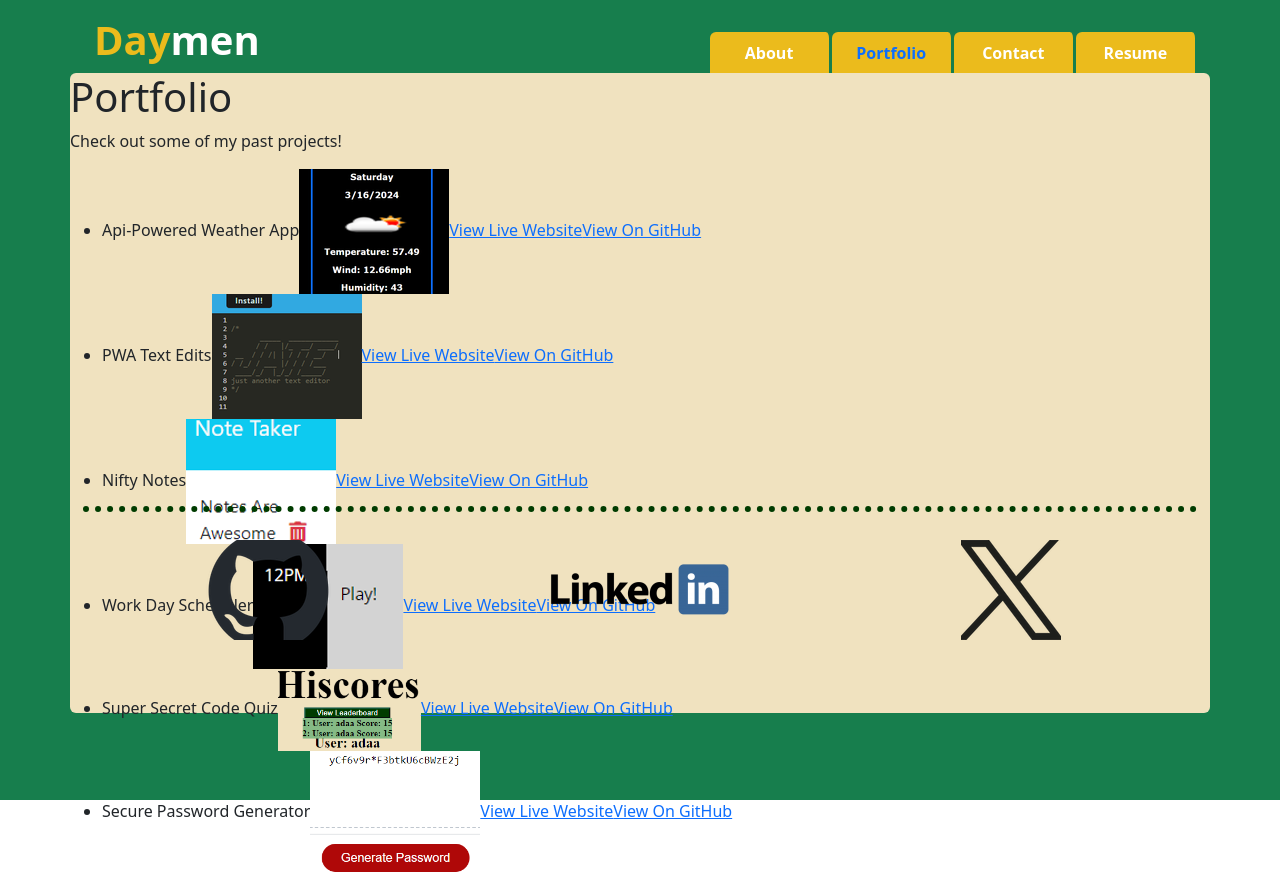
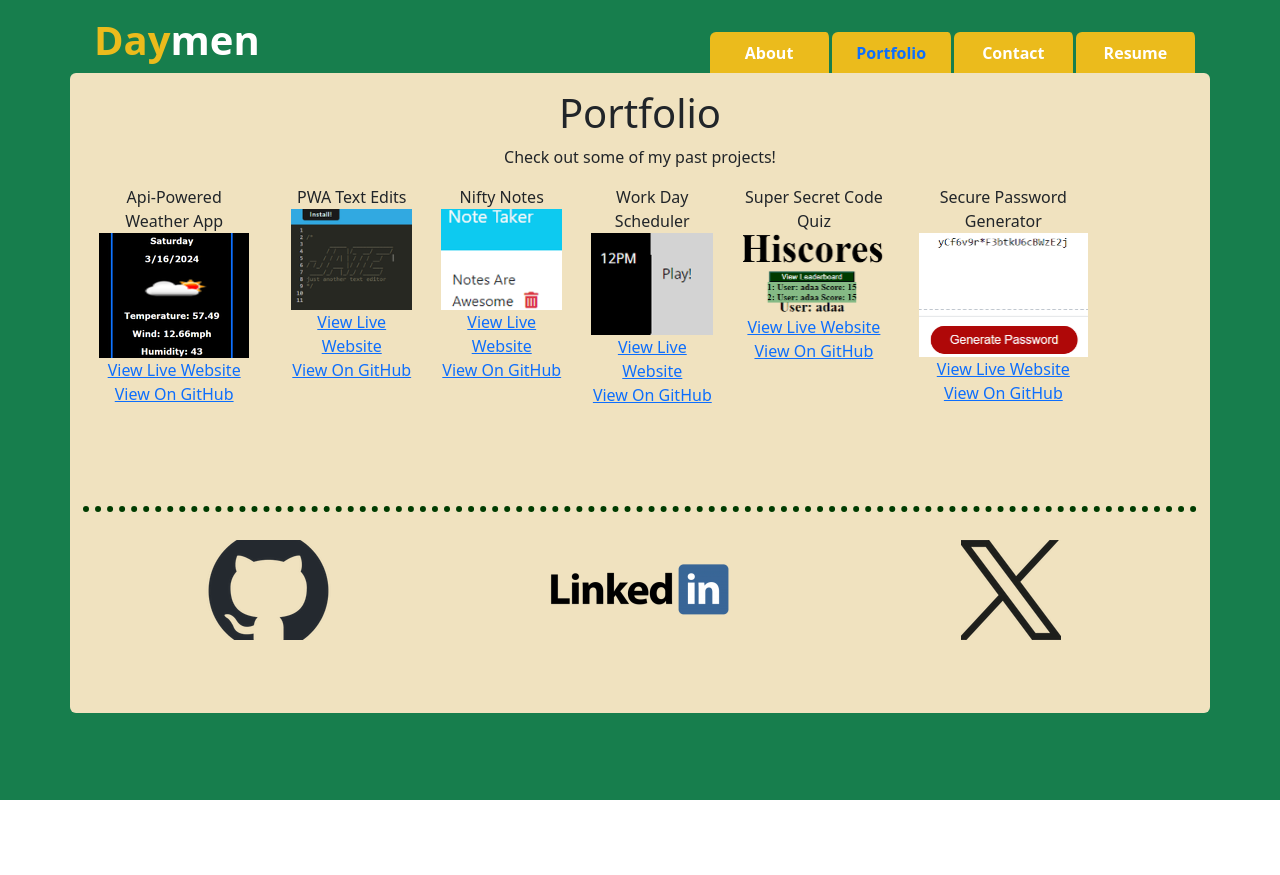
Before and after one commit to DaymenPasick/folio-react, a React (Vite) app: page /Portfolio in a window 1280 px wide. After the commit the page ends 800 px from the top, so only its background shows below. Built offline with nearby package versions, Linux system fonts and the light colour scheme.

Commit message:
working on styling for portfolio page

```diff
--- a/src/components/Project.jsx
+++ b/src/components/Project.jsx
@@ -4,12 +4,13 @@ import ProjectListItems from "./ProjectListItems"
 //Allows for dynamic generation and export of (.mapped) past projects
 export default function Project({pastProjects}) {
     return(
-        <ul>
+        // <div className="container blocked">
+        <div className="d-flex container">
             {pastProjects.map((pastProject) => (
              <ProjectListItems pastProject={pastProject}
                           key={pastProject.projectNumber}/>
            ))}
-        </ul>
+        </div>
     )
 
 
--- a/src/components/ProjectListItems.jsx
+++ b/src/components/ProjectListItems.jsx
@@ -5,12 +5,18 @@ import React from 'react'
 //and uses it in the Project.jsx component
 function ProjectListItems({pastProject}) {
   return (
-    <li className="" >
-      {`${pastProject.title}`}
-      <img src={`${pastProject.imgRef}`} alt={`img of ${pastProject.title}`} />
-      <a href={`${pastProject.deployedLink}`} target="_blank">View Live Website</a>
-      <a href={`${pastProject.gitHubLink}`} target="_blank">View On GitHub</a>
-    </li>
+  //  <div className="container">
+      <div className='row text-center '>
+            <div className='col-sm-10 '>
+            {`${pastProject.title}`}
+            <img className='img-fluid mx-auto d-block ' src={`${pastProject.imgRef}`} alt={`img of ${pastProject.title}`} />
+            <a href={`${pastProject.deployedLink}`} target="_blank">View Live Website</a>
+            <span className='breakingSpan'></span>
+            <a href={`${pastProject.gitHubLink}`} target="_blank">View On GitHub</a>
+            </div>
+      </div>
+
+  //  </div>
   )
 }
 
--- a/src/pages/Portfolio.jsx
+++ b/src/pages/Portfolio.jsx
@@ -8,13 +8,19 @@ import pastProjects from '../pastProjects'
 //Setup for Portfolio page
 export default function Portfolio() {
     return (
-      <div>
-        <h1>Portfolio</h1>
+      <div className='container'>
+       <div className='row text-center pt-3 '>
+        <div className="col">
+          <h1>Portfolio</h1>
         <p>
           Check out some of my past projects!
         </p>
+          </div>
+       </div>
+
 
         <Project pastProjects={pastProjects}/>
+
       </div>
     );
   }
--- a/src/styles/styles.css
+++ b/src/styles/styles.css
@@ -86,5 +86,16 @@
 }
 
 .sampleBackground{
-    background: var(--border-color);
+    background: purple;
 }
+
+.blocked{
+    display:inline-block;
+    width:100%;
+    height:auto;
+}
+
+.breakingSpan::after{
+    content: "\a";
+    white-space: pre;
+}
```
